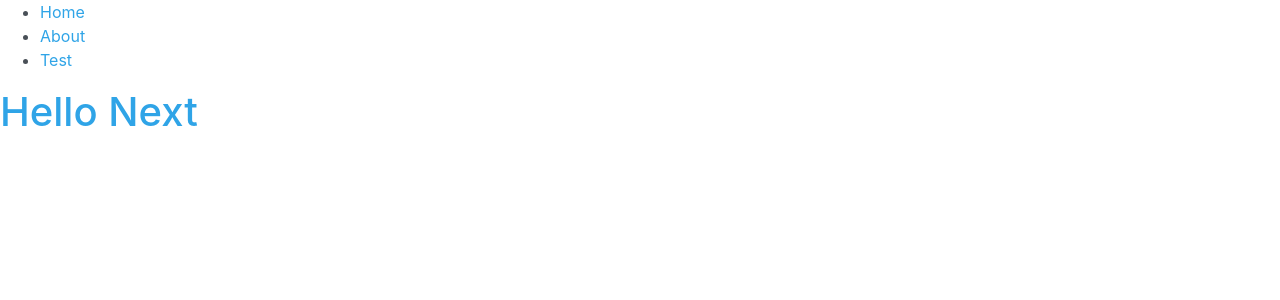
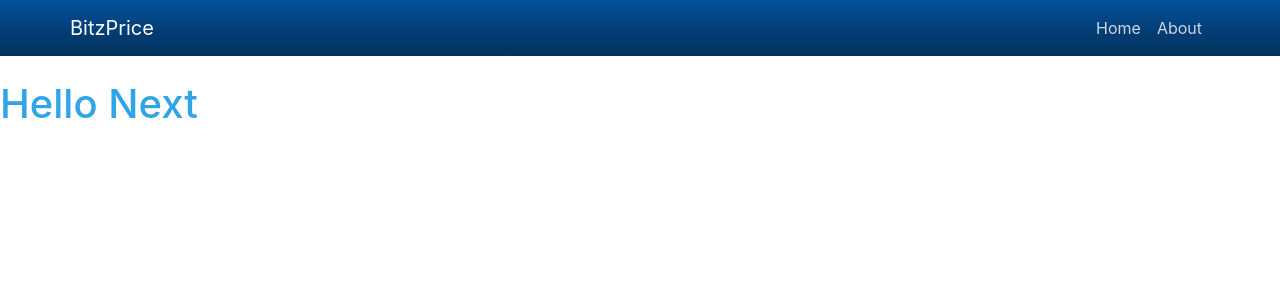
Before and after one commit to ch264/Next_CrashCourse, a Next.js app: page / in a window 1280 px wide. Shown: the top 300 px of the page. Built offline with nearby package versions, Linux system fonts and the light colour scheme.

Commit message:
added bootstrap nav bar

```diff
--- a/components/Navbar.js
+++ b/components/Navbar.js
@@ -2,13 +2,21 @@
 import Link from 'next/link'
 
 const Navbar = () => (
-    <div>
-        <ul>
-            <li><Link href="/"><a>Home</a></Link></li>
-            <li><Link href="/about"><a>About</a></Link></li>
-            <li><Link href="/test"><a>Test</a></Link></li>
+    <nav className="navbar navbar-expand navbar-dark bg-dark mb-4">
+    <div className="container">
+      <a className="navbar-brand" href="#">BitzPrice</a>
+      <div className="collapse navbar-collapse">
+        <ul className="navbar-nav ml-auto">
+          <li className="nav-item">
+            <Link href="/"><a className="nav-link">Home</a></Link>
+          </li>
+          <li className="nav-item">
+            <Link href="/about"><a className="nav-link">About</a></Link>
+          </li>
         </ul>
+      </div>
     </div>
+  </nav>
 );
 
 export default Navbar
```
